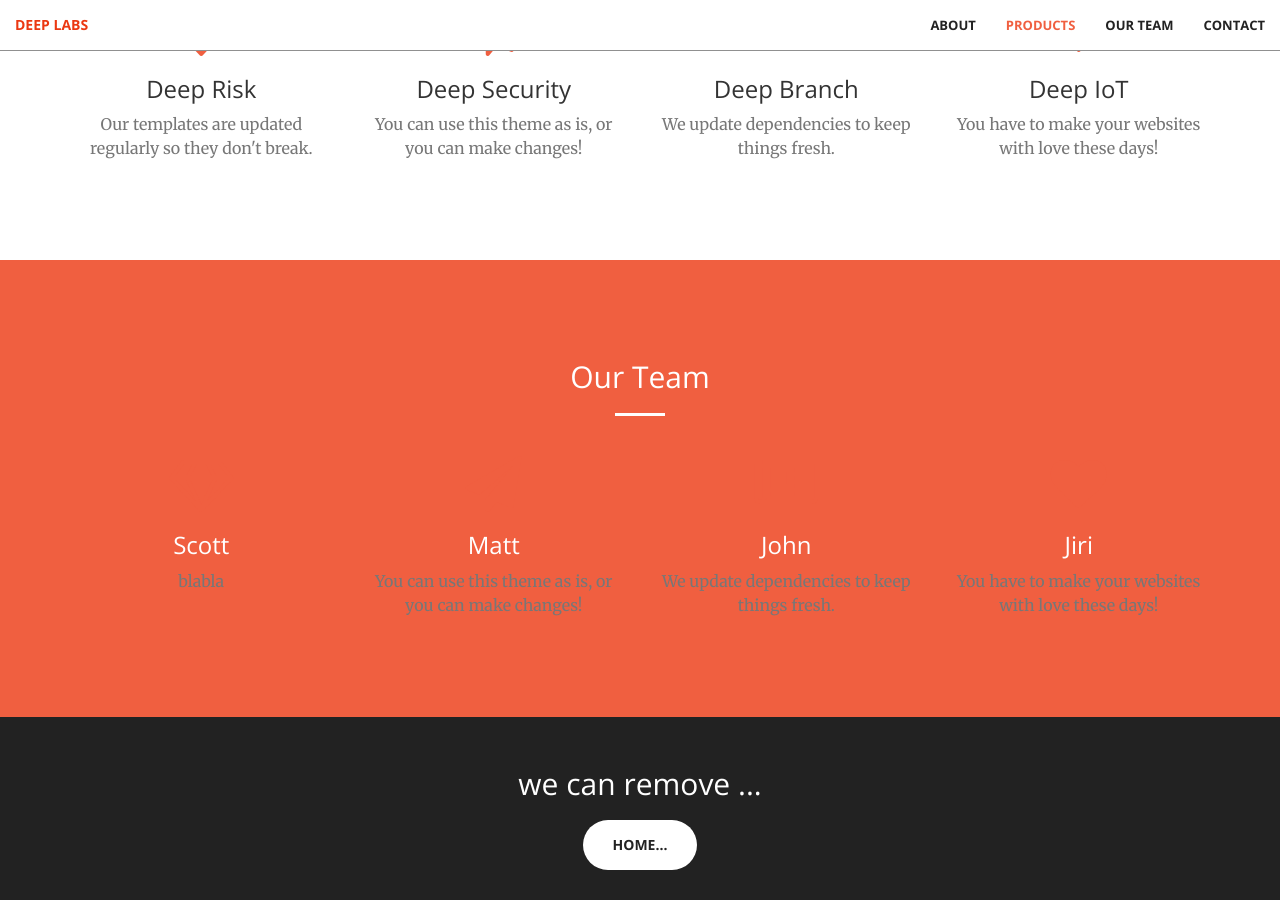
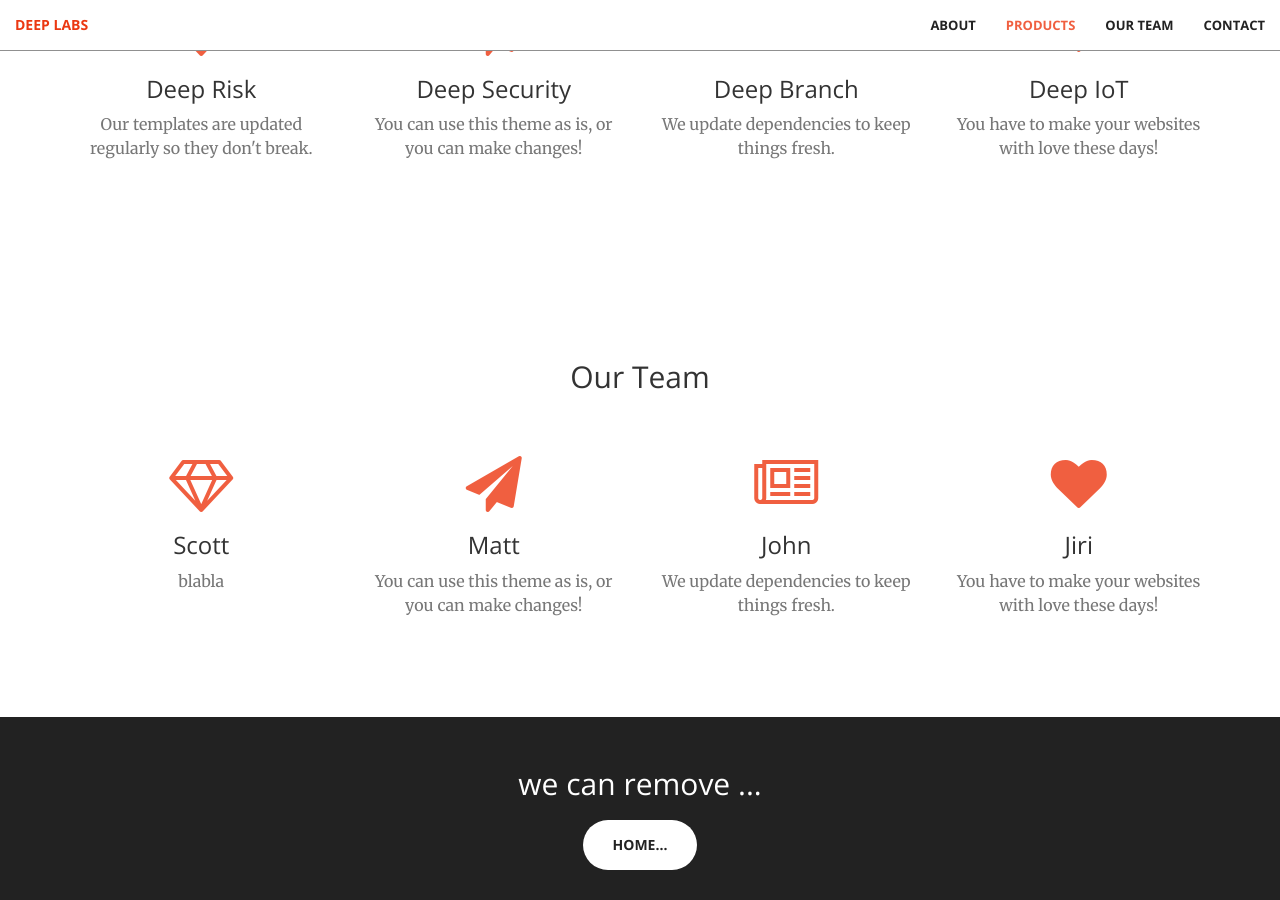
Before and after one commit to CzechJiri/test2, a Jekyll site: the page built from index.html, in a window 1280 px wide and 900 px high, scrolled down 1490 px. Built offline with Jekyll 4.4.1, drawn with Linux system fonts in a browser that asks for light colours.

Commit message:
first commit

```diff
--- a/_includes/contact.html
+++ b/_includes/contact.html
@@ -1,4 +1,4 @@
-<section id="contact">
+<section class="bg-dark" id="contact">
     <div class="container">
         <div class="row">
             <div class="col-lg-8 col-lg-offset-2 text-center">
--- a/_includes/ourteam.html
+++ b/_includes/ourteam.html
@@ -1,4 +1,4 @@
-<section class="bg-primary" id="ourteam">
+<section id="ourteam">
     <div class="container">
         <div class="row">
             <div class="col-lg-8 col-lg-offset-2 text-center">
```
